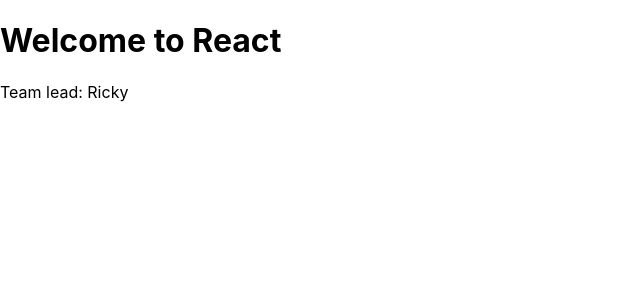
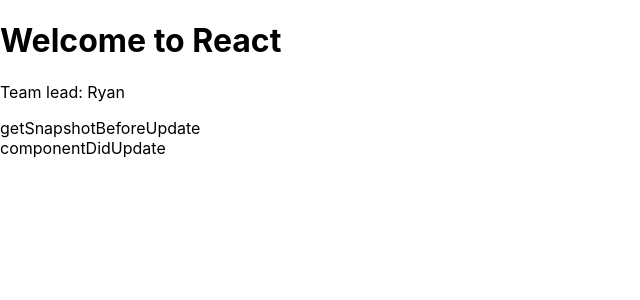
Before and after one commit to RyanLin82/reactfrontend, a React (Create React App) app: page / in a window 1280 px wide. Shown: the top 300 px of the page, without its empty margins (0-640 px from the left). Built offline with nearby package versions, Linux system fonts and the light colour scheme.

Commit message:
#18 #19 #20 finish

```diff
--- a/src/App.js
+++ b/src/App.js
@@ -5,6 +5,8 @@
     return (
       <div className="App">
         <Tier1 teamLead = "Jean"/>
+        <div id = "snapshot"></div>
+        <div id = "componentDidUpdate"></div>
       </div>
     );
   }
--- a/src/Components/Tier1.js
+++ b/src/Components/Tier1.js
@@ -10,14 +10,20 @@
         console.log("[Tier1] constructor", props, this.state);
       }
 
-    // static getDerivedStateFromProps(props, state) {
-    //     console.log("[Tier1 getDerivedStateFromProps]", props, state);
-    //     return {teamLead: "Eunice" };
-    // }
+    getSnapshotBeforeUpdate(prevProps, prevState) {
+        console.log("[Tier1] getSnapshotBeforeUpdate", this.props, prevProps, prevState, this.state);
+        document.getElementById("snapshot").innerHTML =
+        "getSnapshotBeforeUpdate";
+        return "getSnapshotBeforeUpdate data";
+    }
+    componentDidUpdate(prevProps, prevState, snapshot) {
+        document.getElementById("componentDidUpdate").innerHTML = "componentDidUpdate";
+        console.log("[Tier1 componentDidUpdate]", this.props, prevProps, prevState, this.state, snapshot);
+    }
 
     shouldComponentUpdate(){
         console.log("[Tier1 shouldComponentUpdate]");
-        return false;
+        return true;
     }
     componentDidMount(){
         this.setState({teamLead:"Ryan"});
```
